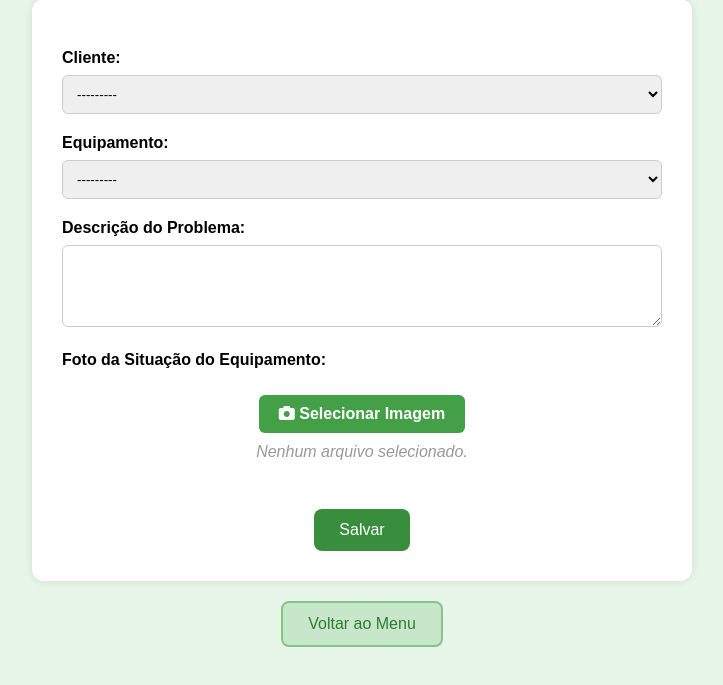
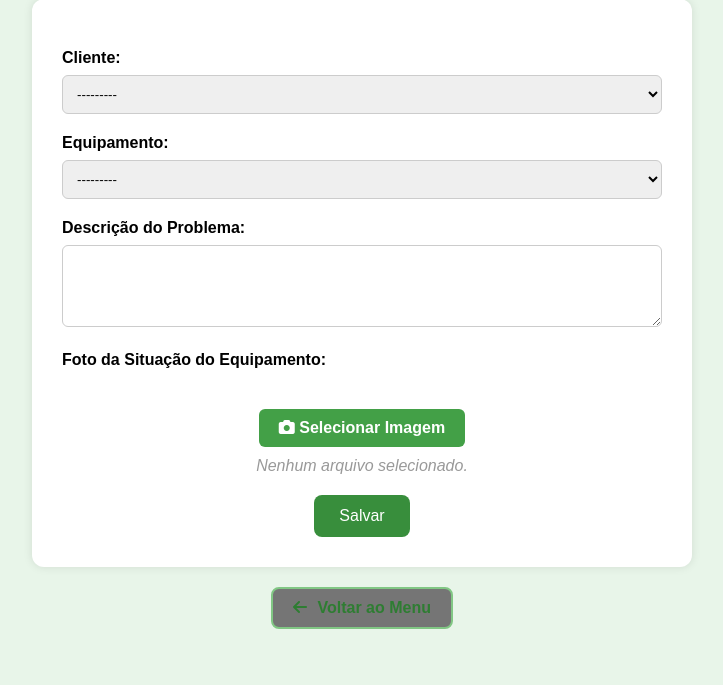
Before and after one commit to bruno-miriri/projeto_ordem_servico, a Django app: page /cadastrar-os/ in a window 1280 px wide. Shown: the part 258-943 px from the top of the page, without its empty margins (278-1001 px from the left). After the commit the page ends 887 px from the top, so only its background shows below. Run offline with Django 5.2, Linux system fonts and the light colour scheme; data that the repository does not hold is empty.

Commit message:
update: padronizacao de telas

```diff
--- a/cadastro/templates/cadastro/cadastrar_cliente.html
+++ b/cadastro/templates/cadastro/cadastrar_cliente.html
@@ -6,6 +6,7 @@
     <title>Cadastro de Cliente</title>
     <meta name="viewport" content="width=device-width, initial-scale=1">
     <script src="https://code.jquery.com/jquery-3.6.0.min.js"></script>
+    <link rel="stylesheet" href="https://cdnjs.cloudflare.com/ajax/libs/font-awesome/6.5.0/css/all.min.css">
 
     <style>
         body {
@@ -76,6 +77,7 @@
             cursor: pointer;
             font-size: 16px;
             text-decoration: none;
+            display: inline-block;
         }
 
         .btn:hover {
@@ -166,7 +168,9 @@
 
         <div class="button-container">
             <button type="submit" class="btn" id="btn-salvar">Salvar</button>
-            <a href="{% url 'menu_principal' %}" class="btn btn-back">Voltar ao Menu</a>
+            <a href="{% url 'menu_principal' %}" class="btn btn-back">
+                <i class="fas fa-arrow-left"></i> Voltar ao Menu
+            </a>
         </div>
     </form>
 
--- a/cadastro/templates/cadastro/cadastrar_ordem_servico.html
+++ b/cadastro/templates/cadastro/cadastrar_ordem_servico.html
@@ -7,6 +7,7 @@
     <meta name="viewport" content="width=device-width, initial-scale=1">
     <!-- Font Awesome -->
     <link rel="stylesheet" href="https://cdnjs.cloudflare.com/ajax/libs/font-awesome/6.5.0/css/all.min.css">
+    <script src="https://code.jquery.com/jquery-3.6.0.min.js"></script>
 
     <style>
         body {
@@ -76,8 +77,13 @@
             font-weight: normal;
         }
 
-        button {
+        .form-actions {
+            text-align: center;
             margin-top: 30px;
+        }
+
+        .btn {
+            margin-top: 20px;
             padding: 12px 25px;
             background-color: #388e3c;
             color: white;
@@ -87,18 +93,27 @@
             cursor: pointer;
         }
 
-        button:hover {
+        .btn:hover {
             background-color: #2e7d32;
         }
 
-        .voltar-btn {
+        .btn-back {
+            display: inline-block;
             margin-top: 20px;
-            background-color: #c8e6c9;
+            background-color: #757575;
             color: #2e7d32;
             border: 2px solid #81c784;
+            padding: 10px 20px;
+            border-radius: 8px;
+            font-weight: bold;
+            text-decoration: none;
         }
 
-        .voltar-btn:hover {
+        .btn-back i {
+            margin-right: 6px;
+        }
+
+        .btn-back:hover {
             background-color: #a5d6a7;
         }
 
@@ -136,8 +151,7 @@
             }
         });
     });
-</script>
-
+    </script>
 </head>
 <body>
 
@@ -156,18 +170,19 @@
         {% csrf_token %}
         {{ form.as_p }}
 
-        <label for="id_imagem_situacao" class="file-label">
-            <i class="fas fa-camera"></i> Selecionar Imagem
-        </label>
-        <input type="file" name="imagem_situacao" id="id_imagem_situacao" onchange="mostrarNomeArquivo(this)">
-        <div class="file-name" id="file-name">Nenhum arquivo selecionado.</div>
+        <div class="form-actions">
+            <label for="id_imagem_situacao" class="file-label">
+                <i class="fas fa-camera"></i> Selecionar Imagem
+            </label>
+            <input type="file" name="imagem_situacao" id="id_imagem_situacao">
+            <div class="file-name" id="file-name">Nenhum arquivo selecionado.</div>
 
-        <br>
-        <button type="submit">Salvar</button>
+            <button type="submit" class="btn">Salvar</button>
+        </div>
     </form>
 
-    <a href="{% url 'menu_principal' %}">
-        <button class="voltar-btn">Voltar ao Menu</button>
+    <a href="{% url 'menu_principal' %}" class="btn-back">
+        <i class="fas fa-arrow-left"></i> Voltar ao Menu
     </a>
 
 </body>
```
Also changed, not shown: cadastro/templates/cadastro/cadastrar_area.html (+21 -5 lines), cadastro/templates/cadastro/cadastrar_equipamento.html (+18 -7 lines).
